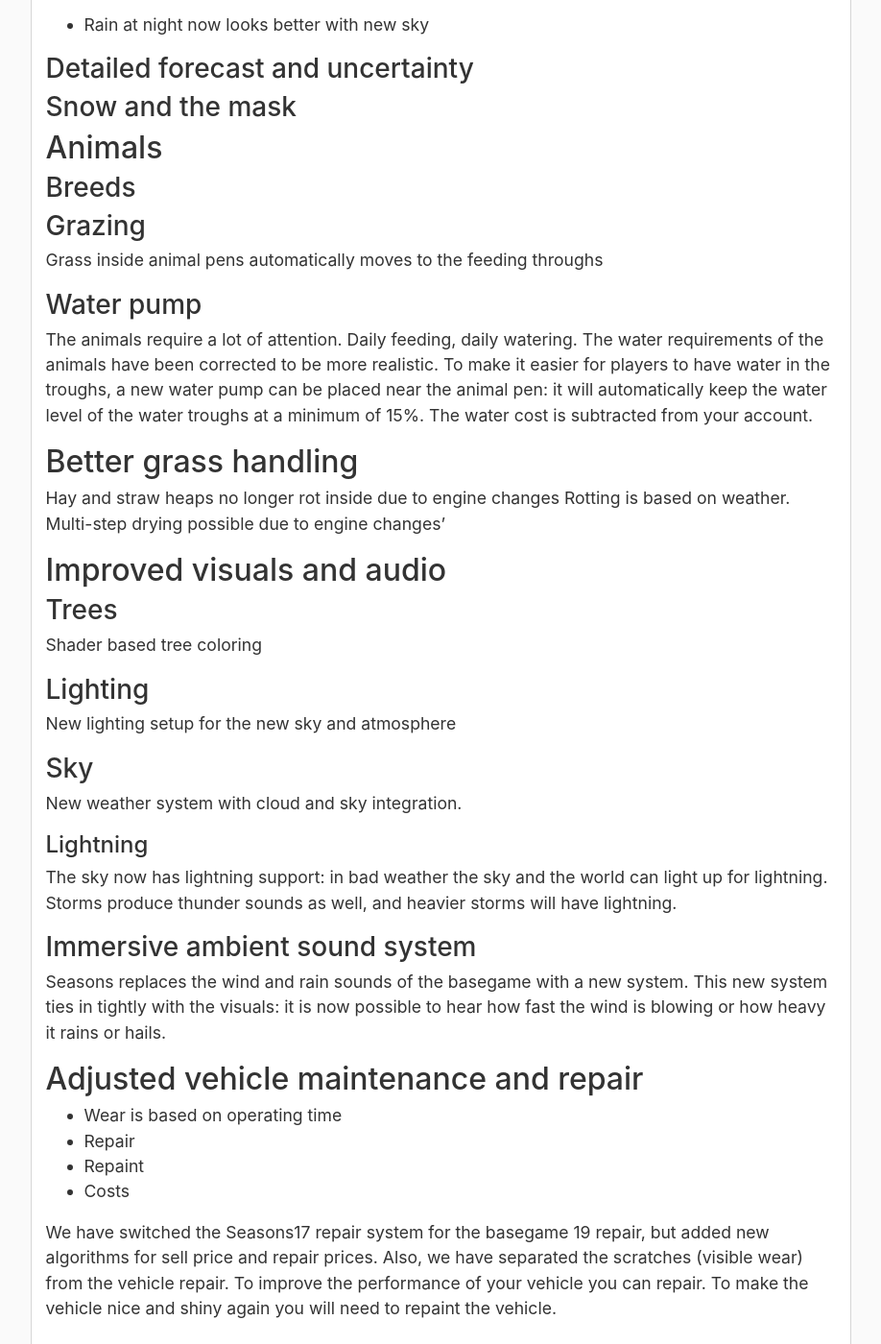
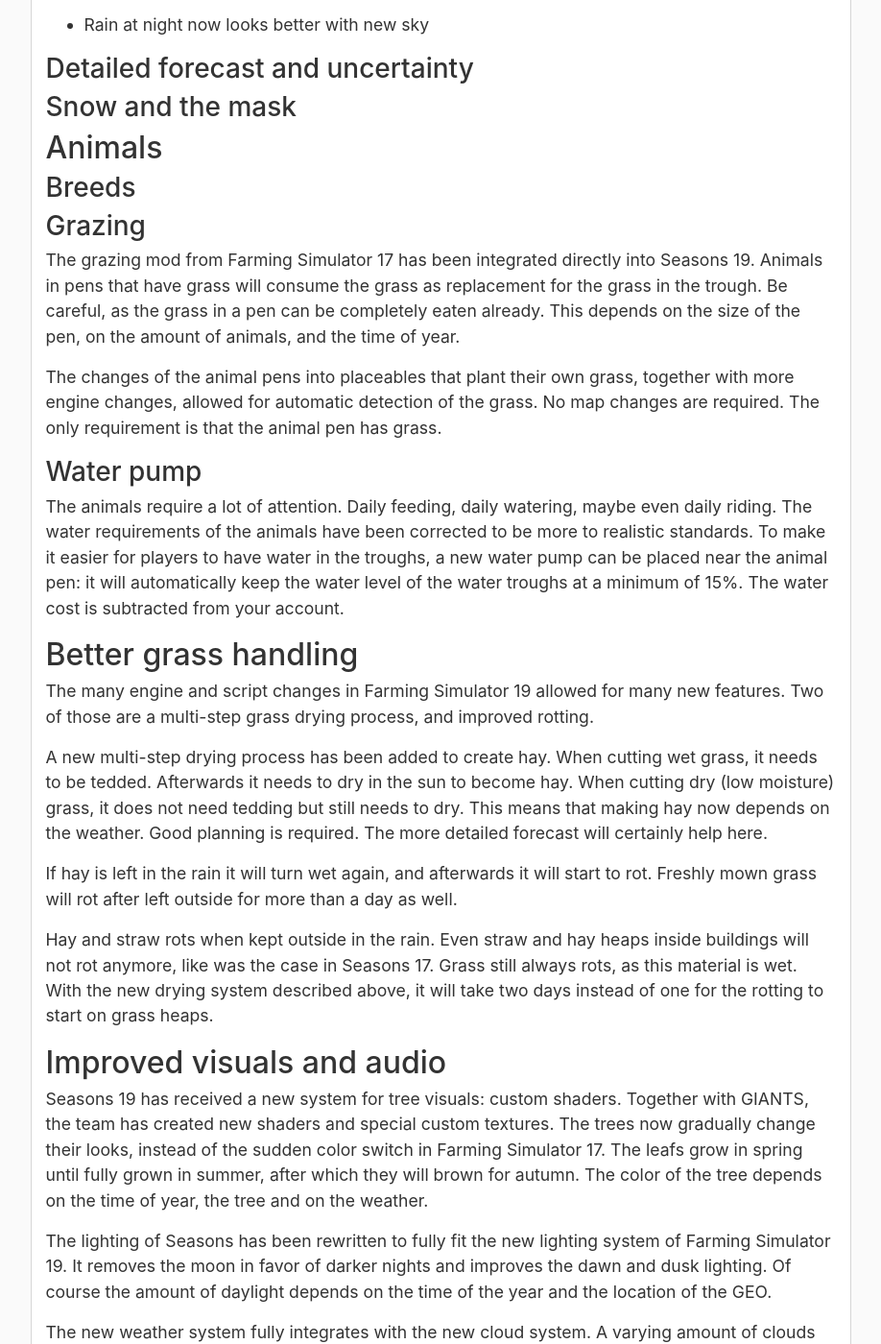
Before and after one commit to RealismusModding/realismusmodding.github.io, a Jekyll site: the page built from _posts/blog/2019-07-01-seasons19.md, in a window 1280 px wide and 1400 px high, scrolled down 1048 px. Shown: the whole window at 96% size, without its empty margins (181-1099 px from the left). Built offline with Jekyll 4.4.1, drawn with Linux system fonts in a browser that asks for light colours; comment, search, counter and statistics services are not loaded; some of the changed text lies outside the part shown.

Commit message:
Next steps on the What's New post

```diff
--- a/_posts/blog/2019-07-01-seasons19.md
+++ b/_posts/blog/2019-07-01-seasons19.md
@@ -78,46 +78,46 @@ Growth states: planted, gemination failed, germinated
 
 ### Grazing
 
-Grass inside animal pens automatically moves to the feeding throughs
+The grazing mod from Farming Simulator 17 has been integrated directly into Seasons 19. Animals in pens that have grass will consume the grass as replacement for the grass in the trough. Be careful, as the grass in a pen can be completely eaten already. This depends on the size of the pen, on the amount of animals, and the time of year.
+
+The changes of the animal pens into placeables that plant their own grass, together with more engine changes, allowed for automatic detection of the grass. No map changes are required. The only requirement is that the animal pen has grass.
 
 ### Water pump
 
-The animals require a lot of attention. Daily feeding, daily watering. The water requirements of the animals have been corrected to be more realistic. To make it easier for players to have water in the troughs, a new water pump can be placed near the animal pen: it will automatically keep the water level of the water troughs at a minimum of 15%. The water cost is subtracted from your account.
-
-
-
+The animals require a lot of attention. Daily feeding, daily watering, maybe even daily riding. The water requirements of the animals have been corrected to be more to realistic standards. To make it easier for players to have water in the troughs, a new water pump can be placed near the animal pen: it will automatically keep the water level of the water troughs at a minimum of 15%. The water cost is subtracted from your account.
 
 ## Better grass handling
 
-Hay and straw heaps no longer rot inside due to engine changes
-Rotting is based on weather.
-Multi-step drying possible due to engine changes’
+The many engine and script changes in Farming Simulator 19 allowed for many new features. Two of those are a multi-step grass drying process, and improved rotting.
 
+A new multi-step drying process has been added to create hay. When cutting wet grass, it needs to be tedded. Afterwards it needs to dry in the sun to become hay. When cutting dry (low moisture) grass, it does not need tedding but still needs to dry.
+This means that making hay now depends on the weather. Good planning is required. The more detailed forecast will certainly help here.
 
+If hay is left in the rain it will turn wet again, and afterwards it will start to rot. Freshly mown grass will rot after left outside for more than a day as well.
 
-
+Hay and straw rots when kept outside in the rain. Even straw and hay heaps inside buildings will not rot anymore, like was the case in Seasons 17. Grass still always rots, as this material is wet. With the new drying system described above, it will take two days instead of one for the rotting to start on grass heaps.
 
 ## Improved visuals and audio
 
-### Trees
+<!-- trees -->
 
-Shader based tree coloring
+Seasons 19 has received a new system for tree visuals: custom shaders. Together with GIANTS, the team has created new shaders and special custom textures. The trees now gradually change their looks, instead of the sudden color switch in Farming Simulator 17. The leafs grow in spring until fully grown in summer, after which they will brown for autumn.
+The color of the tree depends on the time of year, the tree and on the weather.
 
-### Lighting
+<!-- Lighting -->
 
-New lighting setup for the new sky and atmosphere
+The lighting of Seasons has been rewritten to fully fit the new lighting system of Farming Simulator 19. It removes the moon in favor of darker nights and improves the dawn and dusk lighting. Of course the amount of daylight depends on the time of the year and the location of the GEO.
 
-### Sky
+<!-- Sky -->
 
-New weather system with cloud and sky integration.
+The new weather system fully integrates with the new cloud system. A varying amount of clouds are shown throughout the day and move with the wind direction. With these changes, the weather during the night is finally working well.
 
-#### Lightning
-
-The sky now has lightning support: in bad weather the sky and the world can light up for lightning. Storms produce thunder sounds as well, and heavier storms will have lightning.
+On top of the cloud system, Seasons adds a new weather event: storms. Storms produce thunder and an occasional lightning effect will light up your fields.
 
 ### Immersive ambient sound system
 
 Seasons replaces the wind and rain sounds of the basegame with a new system. This new system ties in tightly with the visuals: it is now possible to hear how fast the wind is blowing or how heavy it rains or hails.
+A large set of sounds is being mixed in real time to create the desired effects both inside a vehicle and outside a vehicle.
 
 
 
```
